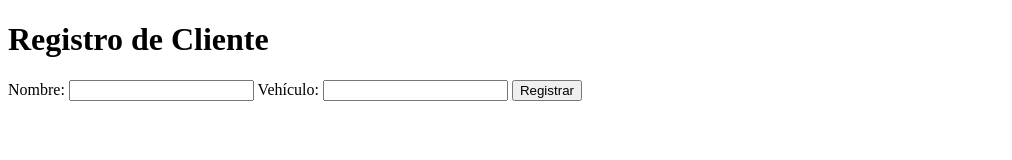
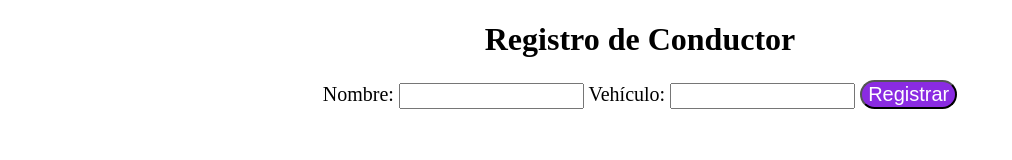
Before and after one commit to andresvillanueva-ing/GeolocalizacionApp, a website: page public/registro.html in a window 1280 px wide. Shown: the whole page, without its empty margins (0-1012 px from the left). Drawn offline with nearby package versions, Linux system fonts and the light colour scheme; some packages are replaced by stand-ins of ours; no server answers.

Commit message:
Second confirmation

```diff
--- a/public/registro.html
+++ b/public/registro.html
@@ -3,12 +3,33 @@
 <head>
     <meta charset="UTF-8">
     <meta name="viewport" content="width=device-width, initial-scale=1.0">
-    <title>Registro de Cliente</title>
+    <title>Registro de Conductor</title>
     <script src="https://maps.googleapis.com/maps/api/js?key=AIzaSyAhY3KKZqE_kTqO-SAztCZg9KrVdEqzRIw"></script> <!-- Sustituir por tu clave -->
     <script src="/socket.io/socket.io.js"></script>
+    <style>
+        h1{
+            text-align: center;
+        }
+        form{
+            align-items: center;
+            text-align: center;
+            font-size: 20px;
+        }
+
+        input{
+           height: 20px;
+        }
+
+        button{
+            background-color: blueviolet;
+            color: white;
+            border-radius: 30px;
+            font-size: 20px;
+        }
+    </style>
 </head>
 <body>
-    <h1>Registro de Cliente</h1>
+    <h1>Registro de Conductor</h1>
 
     <form id="registerForm">
         <label for="name">Nombre:</label>
```
Also changed, not shown: public/admin.html (+7 -1 lines).
